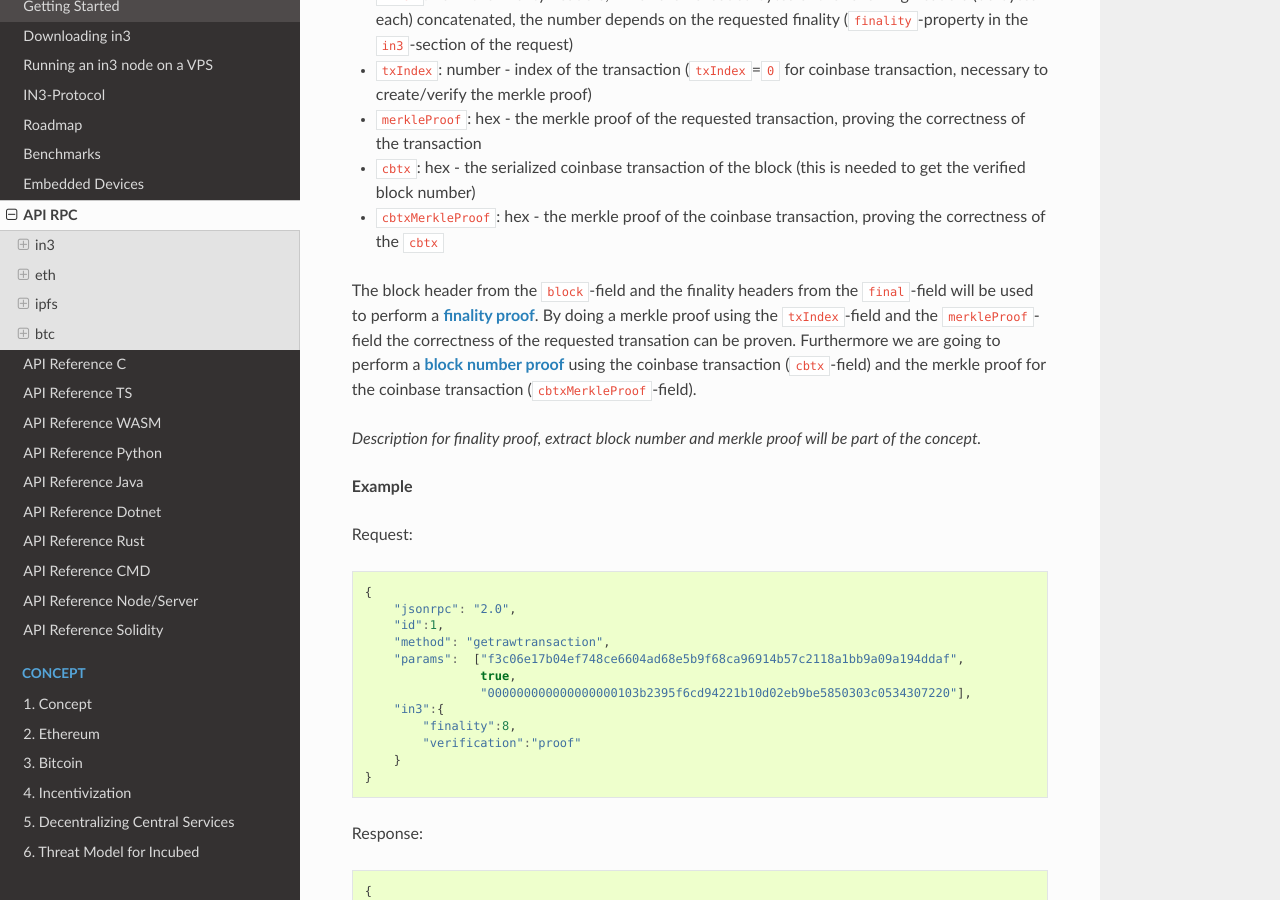
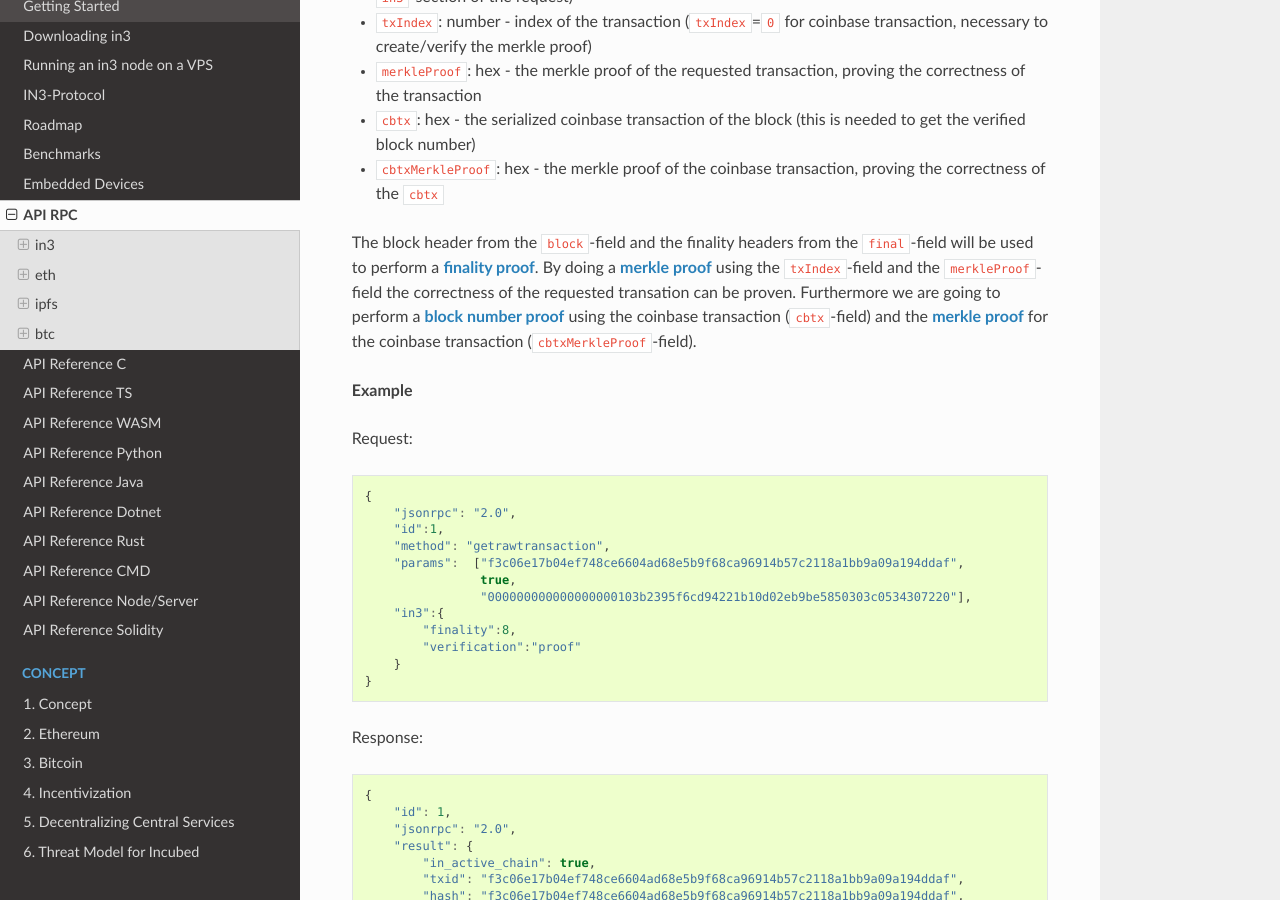
Before and after one commit to blockchainsllc/in3-docs, a Sphinx documentation site: the page built from docs/rpc.md, in a window 1280 px wide and 900 px high, scrolled down 48033 px. Built offline with Sphinx 7.4.7 and the Read the Docs theme 2.0.0, drawn with Linux system fonts in a browser that asks for light colours; some of the changed text lies outside the part shown.

Commit message:
Update links

```diff
--- a/docs/rpc.md
+++ b/docs/rpc.md
@@ -2096,7 +2096,7 @@ The `proof`-object contains the following properties:
 - `cbtx`:  hex - the serialized coinbase transaction of the block (this is needed to get the verified block number)
 - `cbtxMerkleProof`: hex - the merkle proof of the coinbase transaction, proofing the correctness of the cbtx.
 
-The finality headers from the `final`-field will be used to perform a [finality proof](https://git.slock.it/in3/doc/-/blob/19-documentation-verification-process/docs/bitcoin.md#finality-proof). To verify the block number we are going to perform a [block number proof](https://git.slock.it/in3/doc/-/blob/19-documentation-verification-process/docs/bitcoin.md#block-number-proof) using the coinbase transaction (`cbtx`-field) and the merkle proof for the coinbase transaction (`cbtxMerkleProof`-field).
+The finality headers from the `final`-field will be used to perform a [finality proof](https://git.slock.it/in3/doc/-/blob/19-documentation-verification-process/docs/bitcoin.md#finality-proof). To verify the block number we are going to perform a [block number proof](https://git.slock.it/in3/doc/-/blob/19-documentation-verification-process/docs/bitcoin.md#block-number-proof) using the coinbase transaction (`cbtx`-field) and the [merkle proof](https://git.slock.it/in3/doc/-/blob/19-documentation-verification-process/docs/bitcoin.md#transaction-proof-merkle-proof) for the coinbase transaction (`cbtxMerkleProof`-field).
 
 **Example**
 
@@ -2200,11 +2200,7 @@ The `proof`-object contains the following properties:
 - `cbtx`:  hex - the serialized coinbase transaction of the block (this is needed to get the verified block number)
 - `cbtxMerkleProof`: hex - the merkle proof of the coinbase transaction, proofing the correctness of the cbtx.
 
-The finality headers from the `final`-field will be used to perform a [finality proof](https://git.slock.it/in3/doc/-/blob/19-documentation-verification-process/docs/bitcoin.md#finality-proof). To verify the block number we are going to perform a [block number proof](https://git.slock.it/in3/doc/-/blob/19-documentation-verification-process/docs/bitcoin.md#block-number-proof) using the coinbase transaction (`cbtx`-field) and the merkle proof for the coinbase transaction (`cbtxMerkleProof`-field).
-
-*Description for finality proof, extract block number and merkle proof will be part of the concept.*
-
-
+The finality headers from the `final`-field will be used to perform a [finality proof](https://git.slock.it/in3/doc/-/blob/19-documentation-verification-process/docs/bitcoin.md#finality-proof). To verify the block number we are going to perform a [block number proof](https://git.slock.it/in3/doc/-/blob/19-documentation-verification-process/docs/bitcoin.md#block-number-proof) using the coinbase transaction (`cbtx`-field) and the [merkle proof](https://git.slock.it/in3/doc/-/blob/19-documentation-verification-process/docs/bitcoin.md#transaction-proof-merkle-proof) for the coinbase transaction (`cbtxMerkleProof`-field).
 
 **Example**
 
@@ -2327,10 +2323,7 @@ The `proof`-object contains the following properties:
 - `cbtxMerkleProof`: hex - the merkle proof of the coinbase transaction, proving the correctness of the `cbtx`
 
 
-The block header from the `block`-field and the finality headers from the `final`-field will be used to perform a [finality proof](https://git.slock.it/in3/doc/-/blob/19-documentation-verification-process/docs/bitcoin.md#finality-proof). By doing a merkle proof using the `txIndex`-field and the `merkleProof`-field the correctness of the requested transation can be proven. Furthermore we are going to perform a [block number proof](https://git.slock.it/in3/doc/-/blob/19-documentation-verification-process/docs/bitcoin.md#block-number-proof) using the coinbase transaction (`cbtx`-field) and the merkle proof for the coinbase transaction (`cbtxMerkleProof`-field).
-
-*Description for finality proof, extract block number and merkle proof will be part of the concept.*
-
+The block header from the `block`-field and the finality headers from the `final`-field will be used to perform a [finality proof](https://git.slock.it/in3/doc/-/blob/19-documentation-verification-process/docs/bitcoin.md#finality-proof). By doing a [merkle proof](https://git.slock.it/in3/doc/-/blob/19-documentation-verification-process/docs/bitcoin.md#transaction-proof-merkle-proof) using the `txIndex`-field and the `merkleProof`-field the correctness of the requested transation can be proven. Furthermore we are going to perform a [block number proof](https://git.slock.it/in3/doc/-/blob/19-documentation-verification-process/docs/bitcoin.md#block-number-proof) using the coinbase transaction (`cbtx`-field) and the [merkle proof](https://git.slock.it/in3/doc/-/blob/19-documentation-verification-process/docs/bitcoin.md#transaction-proof-merkle-proof) for the coinbase transaction (`cbtxMerkleProof`-field).
 
 **Example**
 
@@ -2466,11 +2459,9 @@ The `proof`-object contains the following properties:
 
 
 The server is not able to prove the finality for the latest block (obviously there are no finality headers available yet). Instead the server will fetch the number of the latest block and subtracts the amount of finality headers (set in `in3.finality`-field) and returns the result to the client (the result is considered as the latest block number). By doing so the server is able to provide finality headers. \
-The block header from the `block`-field and the finality headers from the `final`-field will be used to perform a [finality proof](https://git.slock.it/in3/doc/-/blob/19-documentation-verification-process/docs/bitcoin.md#finality-proof). Having a verified block header (and therefore a verified merkle root) enables the possibility of a [block number proof](https://git.slock.it/in3/doc/-/blob/19-documentation-verification-process/docs/bitcoin.md#block-number-proof) using the coinbase transaction (`cbtx`-field) and the merkle proof for the coinbase transaction (`cbtxMerkleProof`-field).
+The block header from the `block`-field and the finality headers from the `final`-field will be used to perform a [finality proof](https://git.slock.it/in3/doc/-/blob/19-documentation-verification-process/docs/bitcoin.md#finality-proof). Having a verified block header (and therefore a verified merkle root) enables the possibility of a [block number proof](https://git.slock.it/in3/doc/-/blob/19-documentation-verification-process/docs/bitcoin.md#block-number-proof) using the coinbase transaction (`cbtx`-field) and the [merkle proof](https://git.slock.it/in3/doc/-/blob/19-documentation-verification-process/docs/bitcoin.md#transaction-proof-merkle-proof) for the coinbase transaction (`cbtxMerkleProof`-field).
 
 The client can set `in3.finality` equal to `0` to get the actual latest block number. **Caution**: This block is not final and could no longer be part of the blockchain later on due to the possibility of a fork. Additionally, there may already be a newer block that the server does not yet know about due to latency in the network.
-
-*Description for finality proof, extract block number and merkle proof will be part of the concept.*
 
 **Example**
 
@@ -2531,12 +2522,9 @@ The `proof`-object contains the following properties:
 - `cbtxMerkleProof`: hex - the merkle proof of the coinbase transaction, proving the correctness of the `cbtx`
 
 The server is not able to prove the finality for the latest block (obviously there are no finality headers available yet). Instead the server will fetch the number of the latest block and subtracts the amount of finality headers (set in `in3.finality`-field) and returns the hash of this block to the client (the result is considered as the latest block hash). By doing so the server is able to provide finality headers. \
-The block header from the `block`-field and the finality headers from the `final`-field will be used to perform a [finality proof](https://git.slock.it/in3/doc/-/blob/19-documentation-verification-process/docs/bitcoin.md#finality-proof). Having a verified block header (and therefore a verified merkle root) enables the possibility of a [block number proof](https://git.slock.it/in3/doc/-/blob/19-documentation-verification-process/docs/bitcoin.md#block-number-proof) using the coinbase transaction (`cbtx`-field) and the merkle proof for the coinbase transaction (`cbtxMerkleProof`-field).
+The block header from the `block`-field and the finality headers from the `final`-field will be used to perform a [finality proof](https://git.slock.it/in3/doc/-/blob/19-documentation-verification-process/docs/bitcoin.md#finality-proof). Having a verified block header (and therefore a verified merkle root) enables the possibility of a [block number proof](https://git.slock.it/in3/doc/-/blob/19-documentation-verification-process/docs/bitcoin.md#block-number-proof) using the coinbase transaction (`cbtx`-field) and the [merkle proof](https://git.slock.it/in3/doc/-/blob/19-documentation-verification-process/docs/bitcoin.md#transaction-proof-merkle-proof) for the coinbase transaction (`cbtxMerkleProof`-field).
 
 The client can set `in3.finality` equal to `0` to get the actual latest block hash. **Caution**: This block is not final and could no longer be part of the blockchain later on due to the possibility of a fork. Additionally, there may already be a newer block that the server does not yet know about due to latency in the network.
-
-*Description for finality proof, extract block number and merkle proof will be part of the concept.*
-
 
 **Example**
 
@@ -2601,15 +2589,11 @@ The `proof`-object contains the following properties:
 - `cbtx`:  hex - the serialized coinbase transaction of the block (this is needed to get the verified block number)
 - `cbtxMerkleProof`: hex - the merkle proof of the coinbase transaction, proving the correctness of the `cbtx`
 
-In case the client requests the diffictuly of a certain block (`blocknumber` is a certain number) the `block`-field will contain the block header of this block and the `final`-field the corresponding finality headers. In case the client requests the difficulty of the latest block the server is not able to prove the finality for this block (obviously there are no finality headers available yet). The server considers the latest block minus `in3.finality` as the latest block and returns its difficulty. For both cases the block header from the `block`-field and the finality headers from the `final`-field will be used to perform a [finality proof](https://git.slock.it/in3/doc/-/blob/19-documentation-verification-process/docs/bitcoin.md#finality-proof). Having a verified block header (and therefore a verified merkle root) enables the possibility of a [block number proof](https://git.slock.it/in3/doc/-/blob/19-documentation-verification-process/docs/bitcoin.md#block-number-proof) using the coinbase transaction (`cbtx`-field) and the merkle proof for the coinbase transaction (`cbtxMerkleProof`-field).
+In case the client requests the diffictuly of a certain block (`blocknumber` is a certain number) the `block`-field will contain the block header of this block and the `final`-field the corresponding finality headers. In case the client requests the difficulty of the latest block the server is not able to prove the finality for this block (obviously there are no finality headers available yet). The server considers the latest block minus `in3.finality` as the latest block and returns its difficulty. For both cases the block header from the `block`-field and the finality headers from the `final`-field will be used to perform a [finality proof](https://git.slock.it/in3/doc/-/blob/19-documentation-verification-process/docs/bitcoin.md#finality-proof). Having a verified block header (and therefore a verified merkle root) enables the possibility of a [block number proof](https://git.slock.it/in3/doc/-/blob/19-documentation-verification-process/docs/bitcoin.md#block-number-proof) using the coinbase transaction (`cbtx`-field) and the [merkle proof](https://git.slock.it/in3/doc/-/blob/19-documentation-verification-process/docs/bitcoin.md#transaction-proof-merkle-proof) for the coinbase transaction (`cbtxMerkleProof`-field).
 
 The result itself (the difficulty) can be verified in two ways:
 - by converting the difficulty into a target and check whether the block hash is lower than the target (since we proved the finality we consider the block hash as verified)
 - by converting the difficulty and the bits (part of the block header) into a target and check if both targets are similar (they will not be equal since the target of the bits is not getting saved with full precision)
-
-*Description for difficulty -> target and bits -> target will be part of the concept*
-
-*Description for finality proof, extract block number and merkle proof will be part of the concept.*
 
 
 **Example**
@@ -2684,8 +2668,7 @@ The `dap`-object contains the following properties:
 - `cbtx`:  hex - the serialized coinbase transaction of the block (this is needed to get the verified block number)
 - `cbtxMerkleProof`: hex - the merkle proof of the coinbase transaction, proving the correctness of the `cbtx`
 
-The goal is to verify the target of the `target_dap`. We will use the daps of the result to verify the target step by step starting with `verified_dap`. The block header from the `block`-field and the finality headers from the `final`-field will be used to perform a [finality proof](https://git.slock.it/in3/doc/-/blob/19-documentation-verification-process/docs/bitcoin.md#finality-proof). This allows us to consider the target of the block header as verified. Therefore we have a verified target for this `dap`. Having a verified block header (and therefore a verified merkle root) enables the possibility of a [block number proof](https://git.slock.it/in3/doc/-/blob/19-documentation-verification-process/docs/bitcoin.md#block-number-proof) using the coinbase transaction (`cbtx`-field) and the merkle proof for the coinbase transaction (`cbtxMerkleProof`-field). This proof is needed to verify the dap number (`dap`). Having a verified dap number allows us to verify the mapping between the target and the dap number.
-
+The goal is to verify the target of the `target_dap`. We will use the daps of the result to verify the target step by step starting with `verified_dap`. The block header from the `block`-field and the finality headers from the `final`-field will be used to perform a [finality proof](https://git.slock.it/in3/doc/-/blob/19-documentation-verification-process/docs/bitcoin.md#finality-proof). This allows us to consider the target of the block header as verified. Therefore we have a verified target for this `dap`. Having a verified block header (and therefore a verified merkle root) enables the possibility of a [block number proof](https://git.slock.it/in3/doc/-/blob/19-documentation-verification-process/docs/bitcoin.md#block-number-proof) using the coinbase transaction (`cbtx`-field) and the [merkle proof](https://git.slock.it/in3/doc/-/blob/19-documentation-verification-process/docs/bitcoin.md#transaction-proof-merkle-proof) for the coinbase transaction (`cbtxMerkleProof`-field). This proof is needed to verify the dap number (`dap`). Having a verified dap number allows us to verify the mapping between the target and the dap number.
 
 **Example**
 
```
